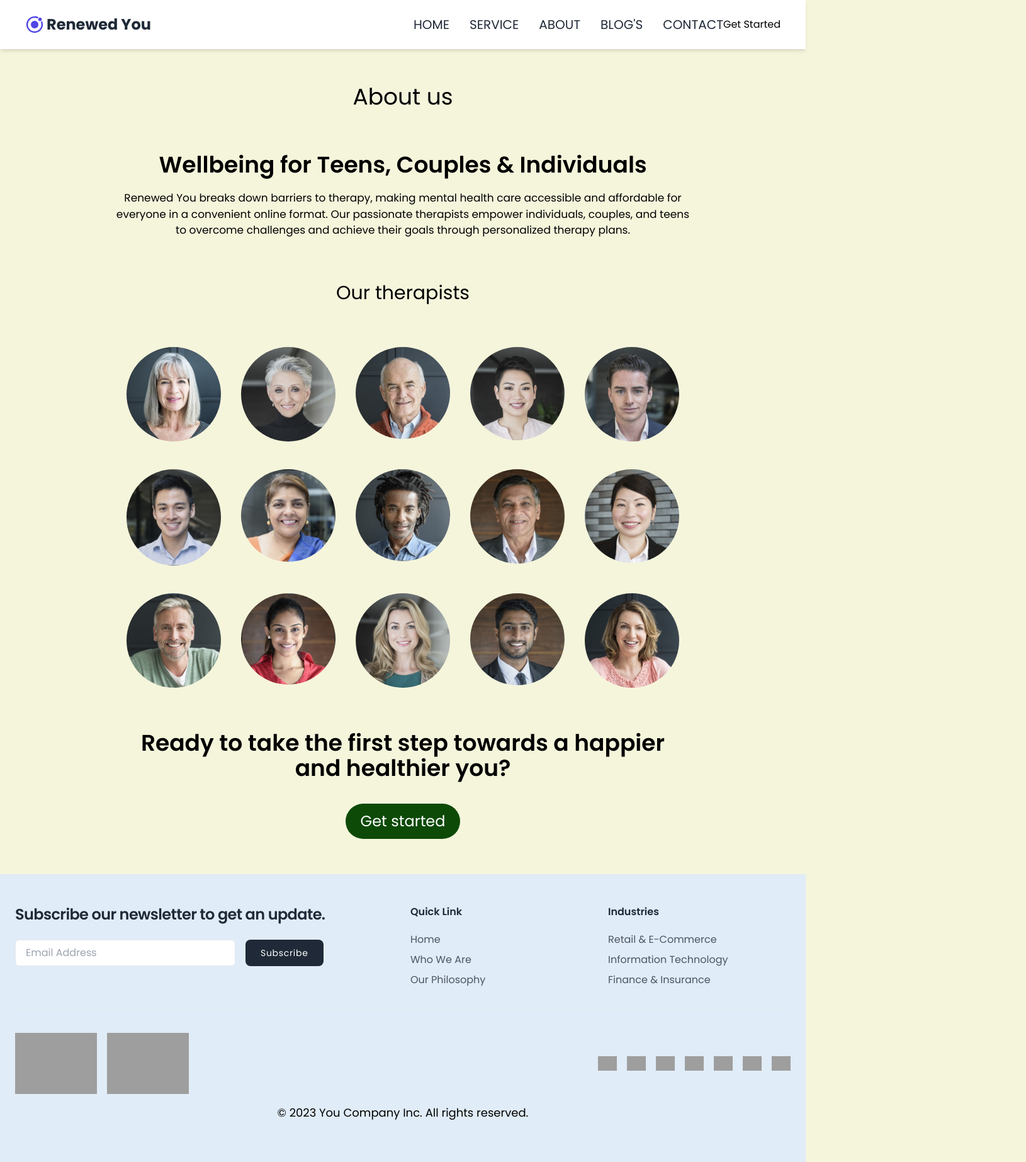
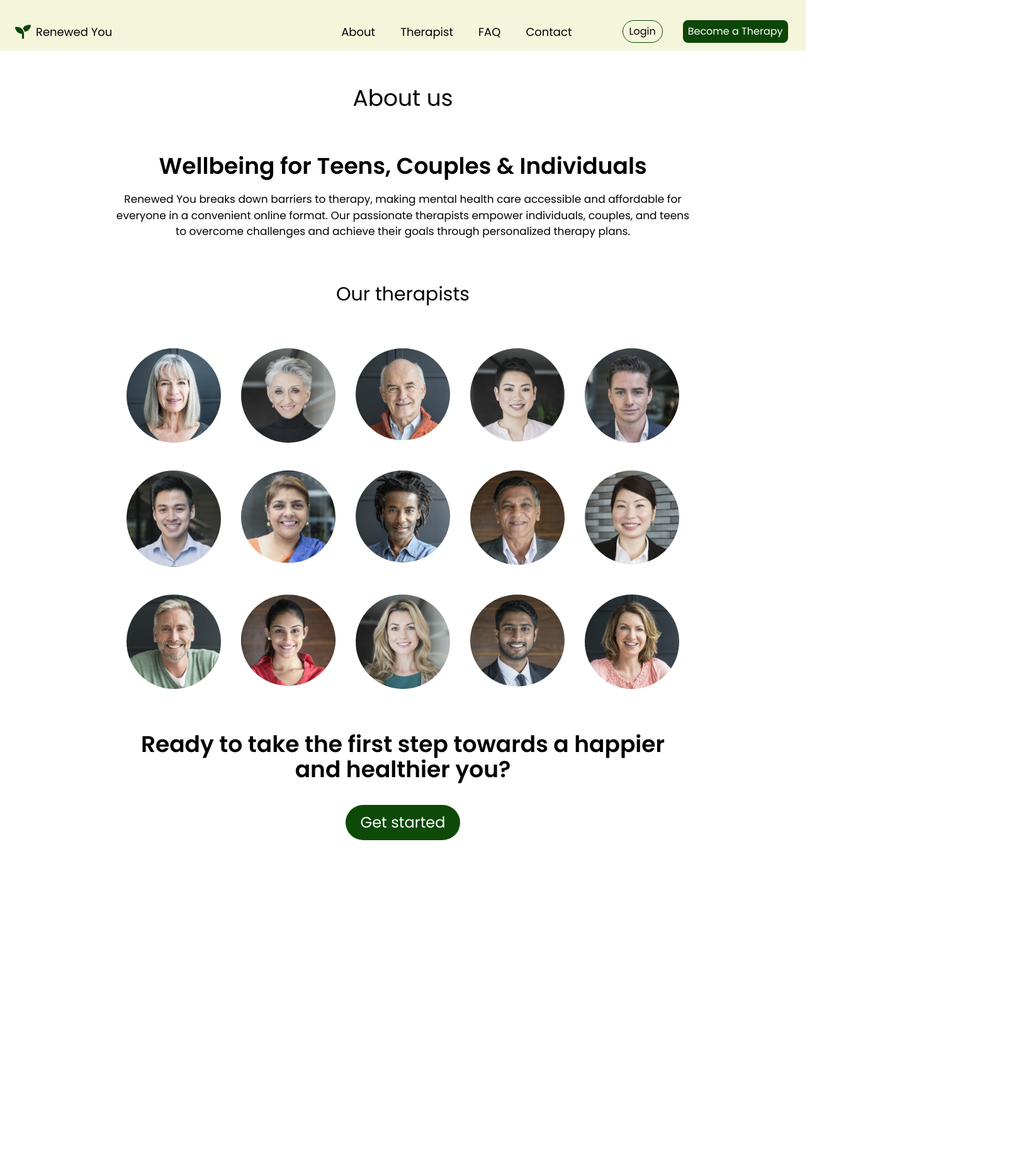
Before and after one commit to abdoullahi42/Renewed-You, a React (Vite) app: page /about in a window 1280 px wide. Shown: the whole page at 63% size, 1630 px wide, since content can reach past the window. After the commit the page ends 1390 px from the top, so only its background shows below. Built offline with nearby package versions, Linux system fonts and the light colour scheme; grey boxes are pictures that could not be loaded.

Commit message:
feature-navbar 80% completed

```diff
--- a/index.html
+++ b/index.html
@@ -12,8 +12,8 @@
     <meta name="viewport" content="width=device-width, initial-scale=1.0" />
     <title>Vite + React</title>
   </head>
-  <body class="font-abdu bg-[#F5F5DC]">
-    <div id="root"></div>
+  <body class="font-abdu m-0 p-0">
+    <div id="root" class="m-0 p-0"></div>
     <script type="module" src="/src/main.jsx"></script>
     <script
       type="module"
--- a/src/component/Footer.jsx
+++ b/src/component/Footer.jsx
@@ -1,135 +1,5 @@
 function Footer() {
-  return (
-    <footer className="bg-blue-100/80 font-sans dark:bg-gray-900">
-      <div className="container px-6 py-12 mx-auto">
-        <div className="grid grid-cols-1 gap-6 sm:grid-cols-2 sm:gap-y-10 lg:grid-cols-4">
-          <div className="sm:col-span-2">
-            <h3 className="max-w-lg text-xl font-semibold tracking-tight text-gray-800 xl:text-2xl dark:text-white">
-              Subscribe our newsletter to get an update.
-            </h3>
-
-            <div className="flex flex-col mx-auto mt-6 space-y-3 md:space-y-0 md:flex-row">
-              <input
-                id="email"
-                type="text"
-                className="px-4 py-2 text-gray-700 bg-white border rounded-md dark:bg-gray-900 dark:text-gray-300 dark:border-gray-600 focus:border-blue-400 dark:focus:border-blue-300 focus:outline-none focus:ring focus:ring-opacity-40 focus:ring-blue-300"
-                placeholder="Email Address"
-              />
-
-              <button className="w-full px-6 py-2.5 text-sm font-medium tracking-wider text-white transition-colors duration-300 transform md:w-auto md:mx-4 focus:outline-none bg-gray-800 rounded-lg hover:bg-gray-700 focus:ring focus:ring-gray-300 focus:ring-opacity-80">
-                Subscribe
-              </button>
-            </div>
-          </div>
-
-          <div>
-            <p className="font-semibold text-gray-800 dark:text-white">
-              Quick Link
-            </p>
-
-            <div className="flex flex-col items-start mt-5 space-y-2">
-              <p className="text-gray-600 transition-colors duration-300 dark:text-gray-300 dark:hover:text-blue-400 hover:underline hover:cursor-pointer hover:text-blue-500">
-                Home
-              </p>
-              <p className="text-gray-600 transition-colors duration-300 dark:text-gray-300 dark:hover:text-blue-400 hover:underline hover:cursor-pointer hover:text-blue-500">
-                Who We Are
-              </p>
-              <p className="text-gray-600 transition-colors duration-300 dark:text-gray-300 dark:hover:text-blue-400 hover:underline hover:cursor-pointer hover:text-blue-500">
-                Our Philosophy
-              </p>
-            </div>
-          </div>
-
-          <div>
-            <p className="font-semibold text-gray-800 dark:text-white">
-              Industries
-            </p>
-
-            <div className="flex flex-col items-start mt-5 space-y-2">
-              <p className="text-gray-600 transition-colors duration-300 dark:text-gray-300 dark:hover:text-blue-400 hover:underline hover:cursor-pointer hover:text-blue-500">
-                Retail & E-Commerce
-              </p>
-              <p className="text-gray-600 transition-colors duration-300 dark:text-gray-300 dark:hover:text-blue-400 hover:underline hover:cursor-pointer hover:text-blue-500">
-                Information Technology
-              </p>
-              <p className="text-gray-600 transition-colors duration-300 dark:text-gray-300 dark:hover:text-blue-400 hover:underline hover:cursor-pointer hover:text-blue-500">
-                Finance & Insurance
-              </p>
-            </div>
-          </div>
-        </div>
-
-        <hr className="my-6 border-gray-200 md:my-8 dark:border-gray-700 h-2" />
-
-        <div className="sm:flex sm:items-center sm:justify-between">
-          <div className="flex flex-1 gap-4 hover:cursor-pointer">
-            <img
-              src="https://www.svgrepo.com/show/303139/google-play-badge-logo.svg"
-              width="130"
-              height="110"
-              alt=""
-            />
-            <img
-              src="https://www.svgrepo.com/show/303128/download-on-the-app-store-apple-logo.svg"
-              width="130"
-              height="110"
-              alt=""
-            />
-          </div>
-
-          <div className="flex gap-4 hover:cursor-pointer">
-            <img
-              src="https://www.svgrepo.com/show/303114/facebook-3-logo.svg"
-              width="30"
-              height="30"
-              alt="fb"
-            />
-            <img
-              src="https://www.svgrepo.com/show/303115/twitter-3-logo.svg"
-              width="30"
-              height="30"
-              alt="tw"
-            />
-            <img
-              src="https://www.svgrepo.com/show/303145/instagram-2-1-logo.svg"
-              width="30"
-              height="30"
-              alt="inst"
-            />
-            <img
-              src="https://www.svgrepo.com/show/94698/github.svg"
-              className=""
-              width="30"
-              height="30"
-              alt="gt"
-            />
-            <img
-              src="https://www.svgrepo.com/show/22037/path.svg"
-              width="30"
-              height="30"
-              alt="pn"
-            />
-            <img
-              src="https://www.svgrepo.com/show/28145/linkedin.svg"
-              width="30"
-              height="30"
-              alt="in"
-            />
-            <img
-              src="https://www.svgrepo.com/show/22048/dribbble.svg"
-              className=""
-              width="30"
-              height="30"
-              alt="db"
-            />
-          </div>
-        </div>
-        <p className="font-sans p-8 text-start md:text-center md:text-lg md:p-4">
-          © 2023 You Company Inc. All rights reserved.
-        </p>
-      </div>
-    </footer>
-  );
+  return <footer className="bg-white font-sans dark:bg-gray-900"></footer>;
 }
 
 export default Footer;
--- a/src/component/NavBar.jsx
+++ b/src/component/NavBar.jsx
@@ -1,52 +1,55 @@
 import { useState } from "react";
+import { FaBars, FaTimes, FaSeedling } from "react-icons/fa";
+
 let Links = [
-  { name: "HOME", link: "/" },
-  { name: "SERVICE", link: "/" },
-  { name: "ABOUT", link: "/about" },
-  { name: "BLOG'S", link: "/onlineTheraphy" },
-  { name: "CONTACT", link: "/contact" },
+  { name: "About", link: "/about" },
+  { name: "Therapist", link: "/onlineTheraphy" },
+  { name: "FAQ", link: "/" },
+  { name: "Contact", link: "/contact" },
 ];
-import Button from "./Button";
+
 function NavBar() {
   const [isopen, setIsopen] = useState(false);
   return (
-    <nav className="shadow-md w-full sticky top-0 left-0 mb-10 z-10">
-      <section className="md:flex items-center justify-between  bg-white py-4 md:px-10 px-7">
+    <nav className=" bg-[#F5F5DC] ">
+      <div className="flex justify-between  lg:gap-0 lg:justify-start  px-4 lg:pl-4 lg:pr-24  py-10 lg:pb-0 lg:pt-5 items-center ">
+        <div className="flex gap-1 lg:gap-2 justify-center items-center lg:justify-start  pl-2  lg:w-1/2 ">
+          <span>
+            <FaSeedling color="#0C4607" size={25} />
+          </span>
+          <span className="lg:text-[18px] font-medium "> Renewed You</span>
+        </div>
         <div
-          className="font-bold text-2xl cursor-pointer flex items-center font-[Poppins]
-      text-gray-800 justify-start"
+          className={`${
+            isopen
+              ? "fixed inset-0 bg-white h-[100vh] flex flex-col w-[100vw]  py-24"
+              : "hidden"
+          }  lg:flex  gap-8 lg:gap-20 lg:py-2     `}
         >
-          <span className="text-3xl text-indigo-600 mr-1 pt-2">
-            <ion-icon name="logo-ionic"></ion-icon>
-          </span>
-          Renewed You
+          <ul className="flex flex-col mt-11 lg:flex-row lg:m-0 mx-auto gap-6 text-[18px] font-medium  lg:gap-8 xl:gap-10  items-center">
+            {Links.map((link) => (
+              <li key={link.name} className="">
+                <a href={link.link}>{link.name}</a>
+              </li>
+            ))}
+          </ul>
+          <div className=" flex flex-col  lg:flex-row mx-auto lg:mx-0 gap-8  w-fit lg:w-full py-1 flex-shrink-0 pr-1 ">
+            <button className="border border-[#0C4607] rounded-[28px] p-[10px] py-[5px] ">
+              Login
+            </button>
+            <button className="bg-[#0C4607] text-white rounded-lg px-2 py-1">
+              Become a Therapy
+            </button>
+          </div>
         </div>
-
-        <div
-          onClick={() => setIsopen(!isopen)}
-          className="text-3xl absolute right-8 top-6 cursor-pointer md:hidden"
-        >
-          <ion-icon name={isopen ? "close" : "menu"}></ion-icon>
+        <div onClick={() => setIsopen(!isopen)} className="">
+          {isopen ? (
+            <FaTimes size={30} className="lg:hidden" />
+          ) : (
+            <FaBars size={30} className="lg:hidden" />
+          )}
         </div>
-
-        <ul
-          className={`md:flex md:items-center md:pb-0 pb-12 absolute md:static bg-white md:z-auto z-[-1] left-0 w-full md:w-auto md:pl-0 pl-9 transition-all duration-500 ease-in ${
-            isopen ? "top-20 " : "top-[-490px]"
-          }`}
-        >
-          {Links.map((link) => (
-            <li key={link.name} className="md:ml-8 text-xl md:my-0 my-7">
-              <a
-                href={link.link}
-                className="text-gray-800 hover:text-gray-400 duration-500"
-              >
-                {link.name}
-              </a>
-            </li>
-          ))}
-          <Button>Get Started</Button>
-        </ul>
-      </section>
+      </div>
     </nav>
   );
 }
--- a/src/component/PageHero.jsx
+++ b/src/component/PageHero.jsx
@@ -1,7 +1,7 @@
 /* eslint-disable react/no-unescaped-entities */
 function PageHero() {
   return (
-    <section className="grid   lg:mb-14 ">
+    <section className="grid   lg:mb-14 bg-[#F5F5DC] pt-7">
       <div className="grid gap-12 mb-12 px-8 lg:py-6 lg:grid-cols-2  lg:mb-16 lg:px-10 2xl:px-8 2xl:gap-24 ">
         <div className=" lg:p-1  text-center lg:text-start xl:pl-4 xl:pr-6 text-[#4A4A4A]">
           <h1 className="mb-6 text-[30px] md:text-[40px] lg:text-5xl  font-bold leading-tight tracking-[-1.2px]  xl:text-[50px]  lg:leading-[1.1] ">
@@ -13,7 +13,7 @@ function PageHero() {
             self-discovery and growth, we offer a personalized therapy for your
             journey to thrive
           </p>
-          <button className="mb-4 bg-[#0D4A07]  text-[#fff] px-8 py-4 rounded-[29px]  inline-block font-semibold leading-[1.3] lg:rounded-[36px] text-[15px] lg:text-[20px] ">
+          <button className="mb-4 bg-[#0C4607]  text-[#fff] px-8 py-4 rounded-[29px]  inline-block font-semibold leading-[1.3] lg:rounded-[36px] text-[15px] lg:text-[20px] ">
             Get Started
           </button>
         </div>
--- a/src/pages/Reviews.jsx
+++ b/src/pages/Reviews.jsx
@@ -48,7 +48,7 @@ const cardData = [
 
 function Reviews() {
   return (
-    <section className="my-14">
+    <section className="my-28 py-24 bg-[#F5F5DC] h-[full]">
       <div
         className="flex overflow-x-scroll py-8 lg:ml-7"
         style={{ scrollbarWidth: "none", msOverflowStyle: "none" }}
```
